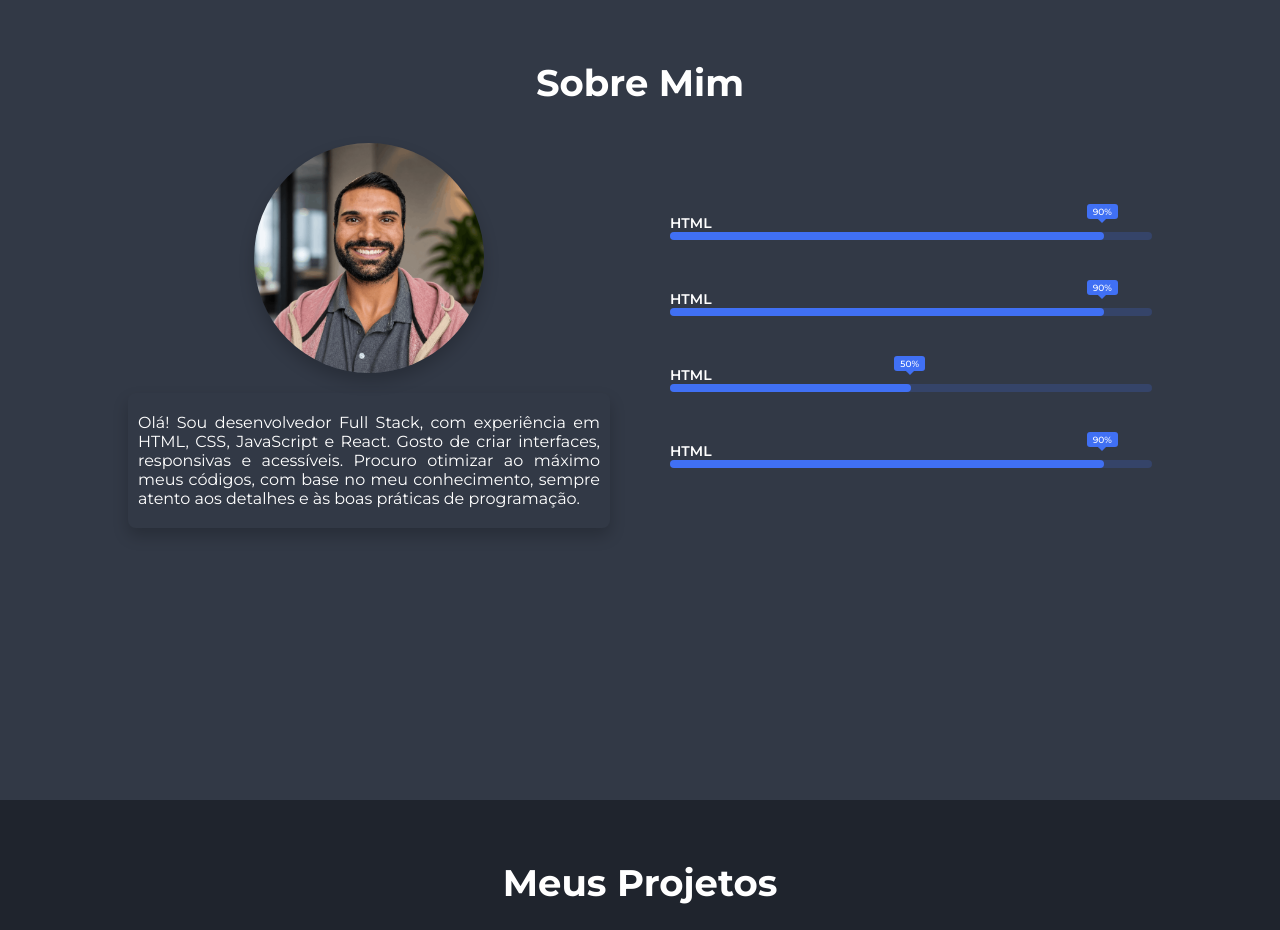
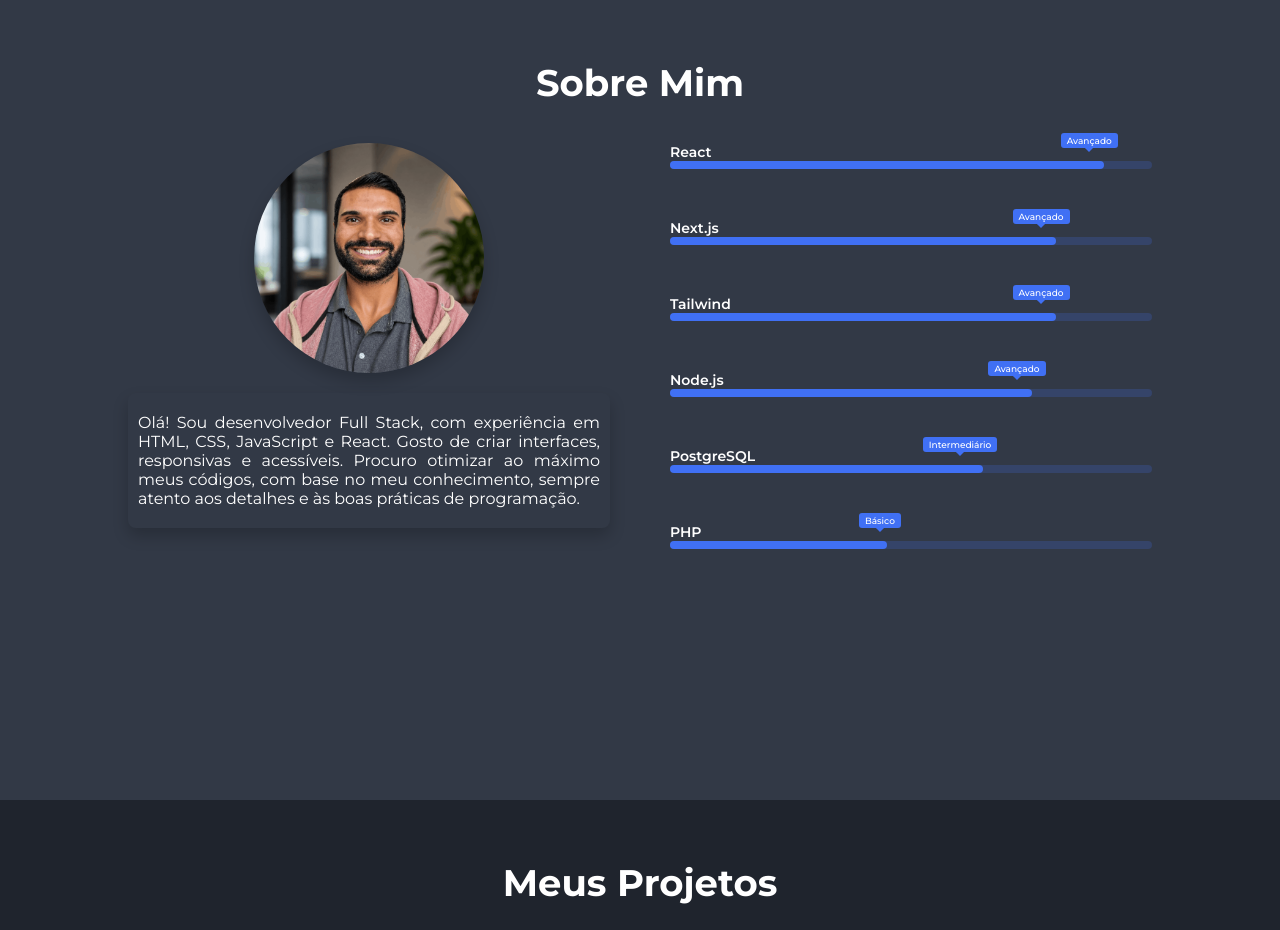
Before and after one commit to BrenodePaiva/portifolio-interface, a React (Vite) app: page / in a window 1280 px wide. Shown: the part 800-1730 px from the top of the page. Built offline with nearby package versions, Linux system fonts and the light colour scheme; no server answers.

Commit message:
feat: change skill bar and add links

```diff
--- a/src/components/SkillBarProgress/index.jsx
+++ b/src/components/SkillBarProgress/index.jsx
@@ -5,7 +5,7 @@ import { SkillBox, Title, SkillBar, Tooltip } from './styled'
 import { useEffect, useRef, useState } from 'react'
 import CountUp from 'react-countup'
 
-function SkillBarProgress({ title, porcent }) {
+function SkillBarProgress({ title, porcent, level }) {
   const countRef = useRef(null)
   const isInView = useInView(countRef, { once: true })
   const [count, setCount] = useState(false)
@@ -30,7 +30,7 @@ function SkillBarProgress({ title, porcent }) {
             viewport={{ once: true }}
           >
             <Tooltip ref={countRef}>
-              {count && (
+              {/* {count && (
                 <CountUp
                   start={0}
                   end={number}
@@ -39,7 +39,9 @@ function SkillBarProgress({ title, porcent }) {
                   useEasing={false}
                   suffix="%"
                 />
-              )}
+              )} */}
+
+               {level}
             </Tooltip>
           </motion.span>
         </SkillBar>
@@ -50,7 +52,8 @@ function SkillBarProgress({ title, porcent }) {
 
 SkillBarProgress.propTypes = {
   title: PropTypes.string,
-  porcent: PropTypes.string
+  porcent: PropTypes.string,
+  level: PropTypes.string
 }
 
 export default SkillBarProgress
--- a/src/containers/Home/index.jsx
+++ b/src/containers/Home/index.jsx
@@ -196,7 +196,11 @@ export function Home() {
           </motion.div>
 
           <SocialHome>
-            <LinkSocial>
+            <LinkSocial
+              to="https://www.linkedin.com/in/brenodepaiva"
+              target="_blank"
+              rel="noopener noreferrer"
+            >
               <motion.div
                 variants={fadeIn('left', 0.8, 0)}
                 initial="hidden"
@@ -206,7 +210,11 @@ export function Home() {
                 <LinkedinStyled />
               </motion.div>
             </LinkSocial>
-            <LinkSocial>
+            <LinkSocial
+              to="https://github.com/BrenodePaiva"
+              target="_blank"
+              rel="noopener noreferrer"
+            >
               <motion.div
                 variants={fadeIn('left', 1.2, 0)}
                 initial="hidden"
@@ -252,10 +260,12 @@ export function Home() {
 
           <ProgreBar>
             <div>
-              <SkillBarProgress title={'HTML'} porcent={'90%'} />
-              <SkillBarProgress title={'HTML'} porcent={'90%'} />
-              <SkillBarProgress title={'HTML'} porcent={'50%'} />
-              <SkillBarProgress title={'HTML'} porcent={'90%'} />
+              <SkillBarProgress title={'React'} porcent={'90%'} level={'Avançado'} />
+              <SkillBarProgress title={'Next.js'} porcent={'80%'} level={'Avançado'} />
+              <SkillBarProgress title={'Tailwind'} porcent={'80%'} level={'Avançado'} />
+              <SkillBarProgress title={'Node.js'} porcent={'75%'} level={'Avançado'} />
+              <SkillBarProgress title={'PostgreSQL'} porcent={'65%'} level={'Intermediário'} />
+              <SkillBarProgress title={'PHP'} porcent={'45%'} level={'Básico'} />
             </div>
           </ProgreBar>
         </AboutSection>
```
